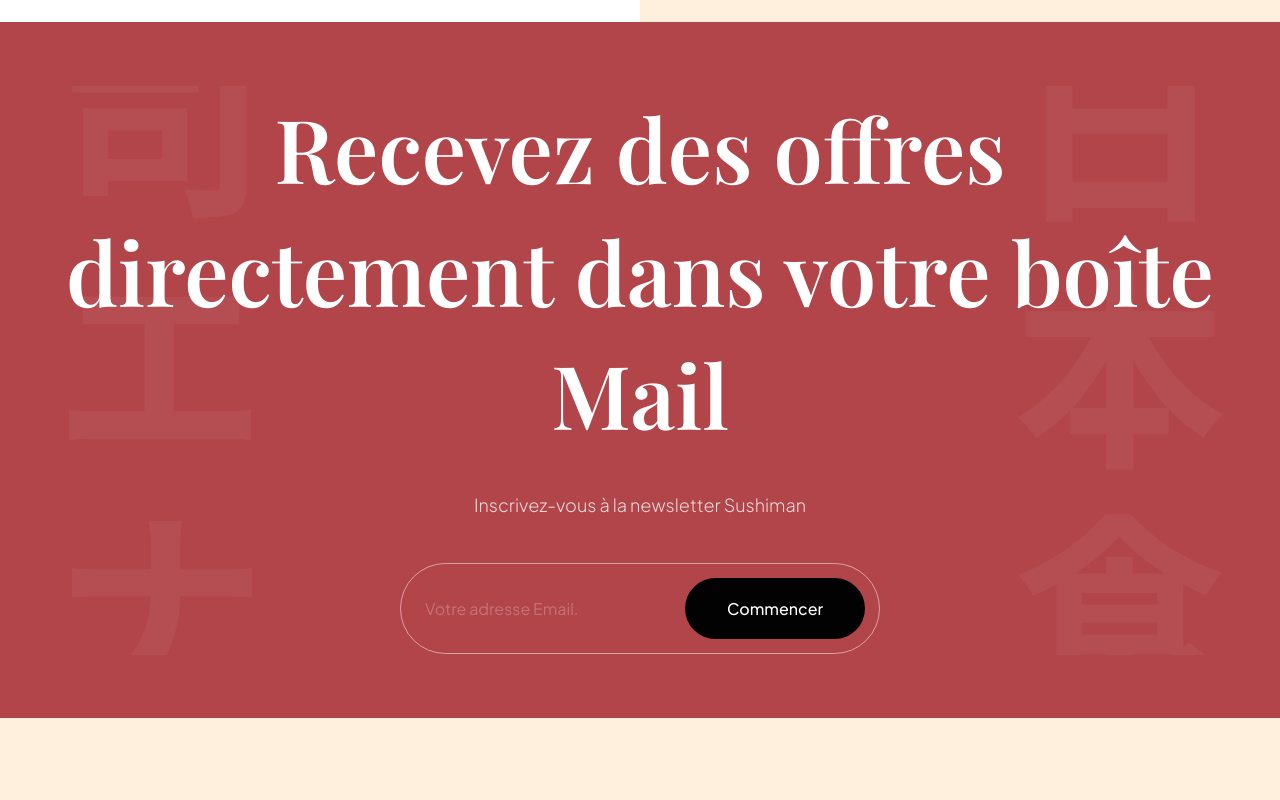
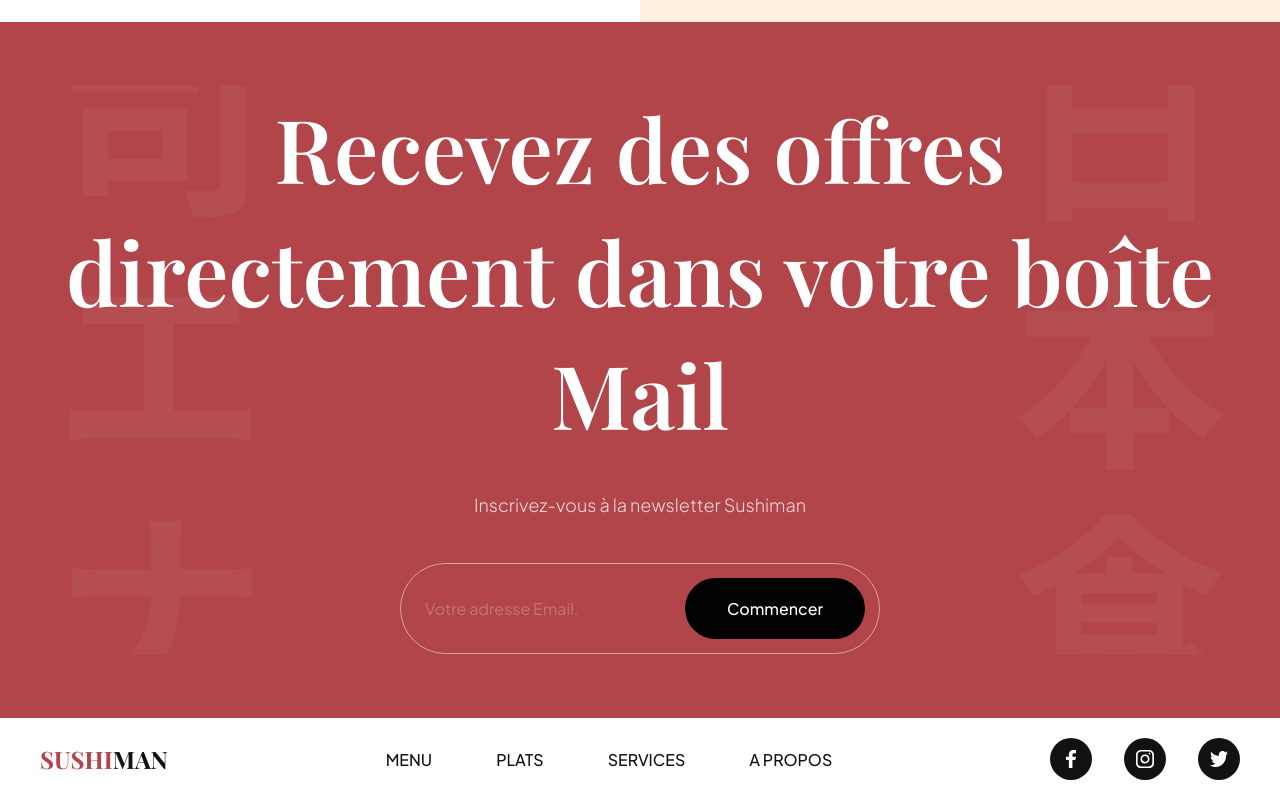
Before and after one commit to yannformation/sushiman, a website built with Vite: page index.html in a window 1280 px wide. Shown: the part 3749-4549 px from the top of the page. Before the commit the page ends 4467 px from the top, so only its background shows below. Built offline with nearby package versions, Linux system fonts and the light colour scheme.

Commit message:
footer réussi

```diff
--- a/css/sections/footer.css
+++ b/css/sections/footer.css
@@ -0,0 +1,59 @@
+.footer {
+    width: 100%;
+    padding: 20px 40px;
+    background: var(--color-white);
+
+    flex-wrap: wrap;
+    gap: 20px;
+
+    overflow: hidden;
+}
+
+.footer__logo {
+    font-size: 24px;
+    font-weight: bold;
+    font-family: var(--playfair-display);
+    text-transform: uppercase;
+    color: var(--secondary-color);
+    cursor: pointer;
+}
+
+.footer__logo span{
+    color: var(--primary-color);
+}
+
+.footer ul {
+    list-style: none;
+
+    display: flex;
+    flex-wrap: wrap;
+    flex-direction: row;
+    gap: 64px;
+}
+
+.footer ul:last-child {
+    gap:32px;
+}
+
+.footer__nav li {
+    font-size: 16px;
+    font-weight:500;
+    font-family: var(--plus-jakarta-sans);
+    text-transform: uppercase;
+    color: var(--secondary-color);
+    cursor: pointer;
+}
+
+.footer__social li {
+    width: 42px;
+    height: 42px;
+
+    background: var(--secondary-color);
+    border-radius: 100%;
+;}
+
+.footer__social li img {
+    width: 45%;
+    height: 45%;
+    object-fit: contain;
+}
--- a/index.html
+++ b/index.html
@@ -322,6 +322,33 @@
   </div>
 </section>
 
+<footer class="footer flex-between">
+  <h3 class="footer__logo">
+    <span>Sushi</span>man
+  </h3>
+
+  <ul class="footer__nav">
+    <li><a href="#menu">Menu</a></li>
+    <li><a href="#food">Plats</a></li>
+    <li><a href="#services">Services</a></li>
+    <li><a href="#about-us">A Propos</a></li>
+  </ul>
+
+  <ul class="footer__social">
+    <li class="flex-center">
+      <img src="assets/facebook.svg" alt="accès facebook" />
+    </li>
+    <li class="flex-center">
+      <img src="assets/instagram.svg" alt="accès instagram" />
+    </li>
+    <li class="flex-center">
+      <img src="assets/twitter.svg" alt="accès twitter" />
+    </li>
+    </li>
+  </ul>
+
+</footer>
+
 
   <script src="js/script.js" type="module"></script>
 </body>
```
